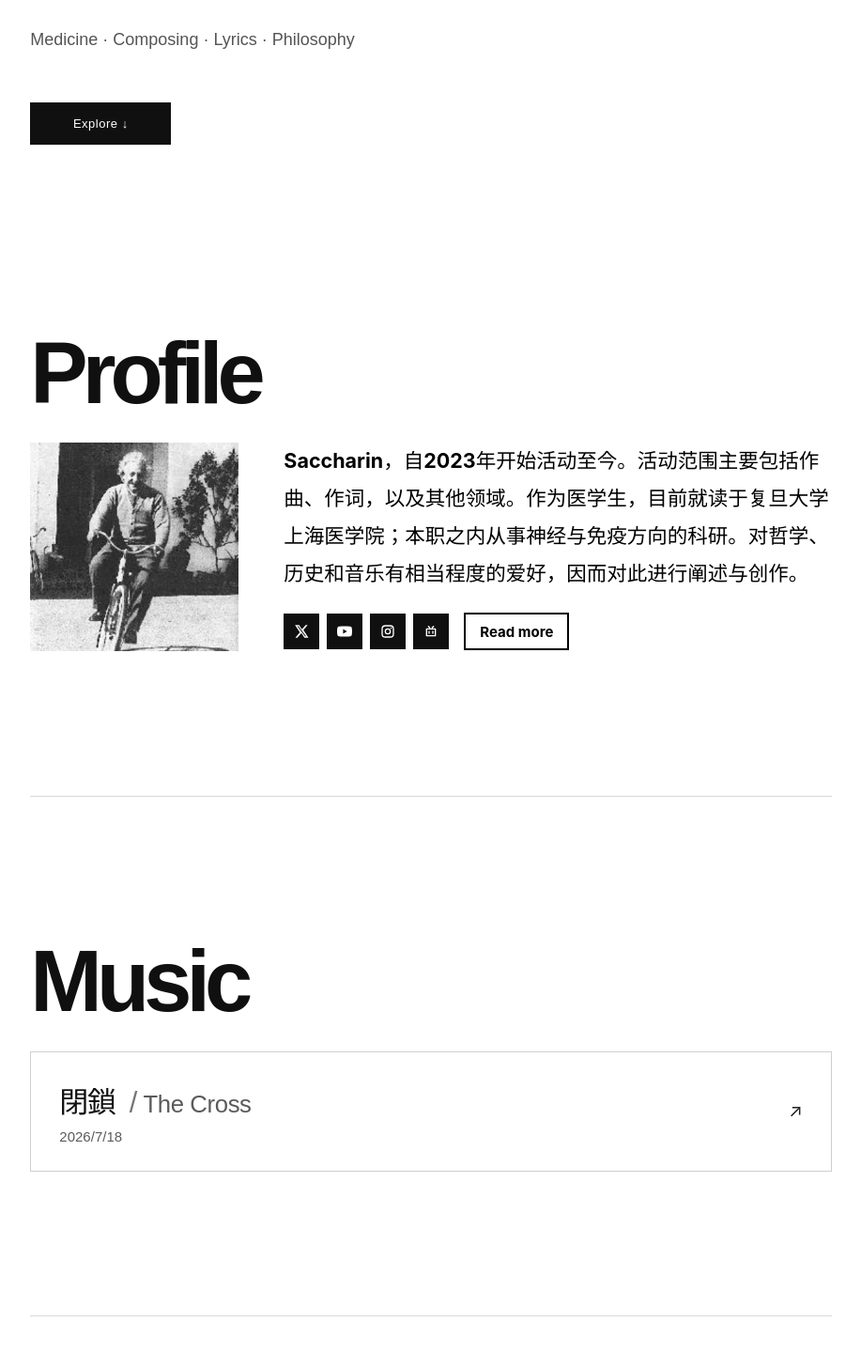
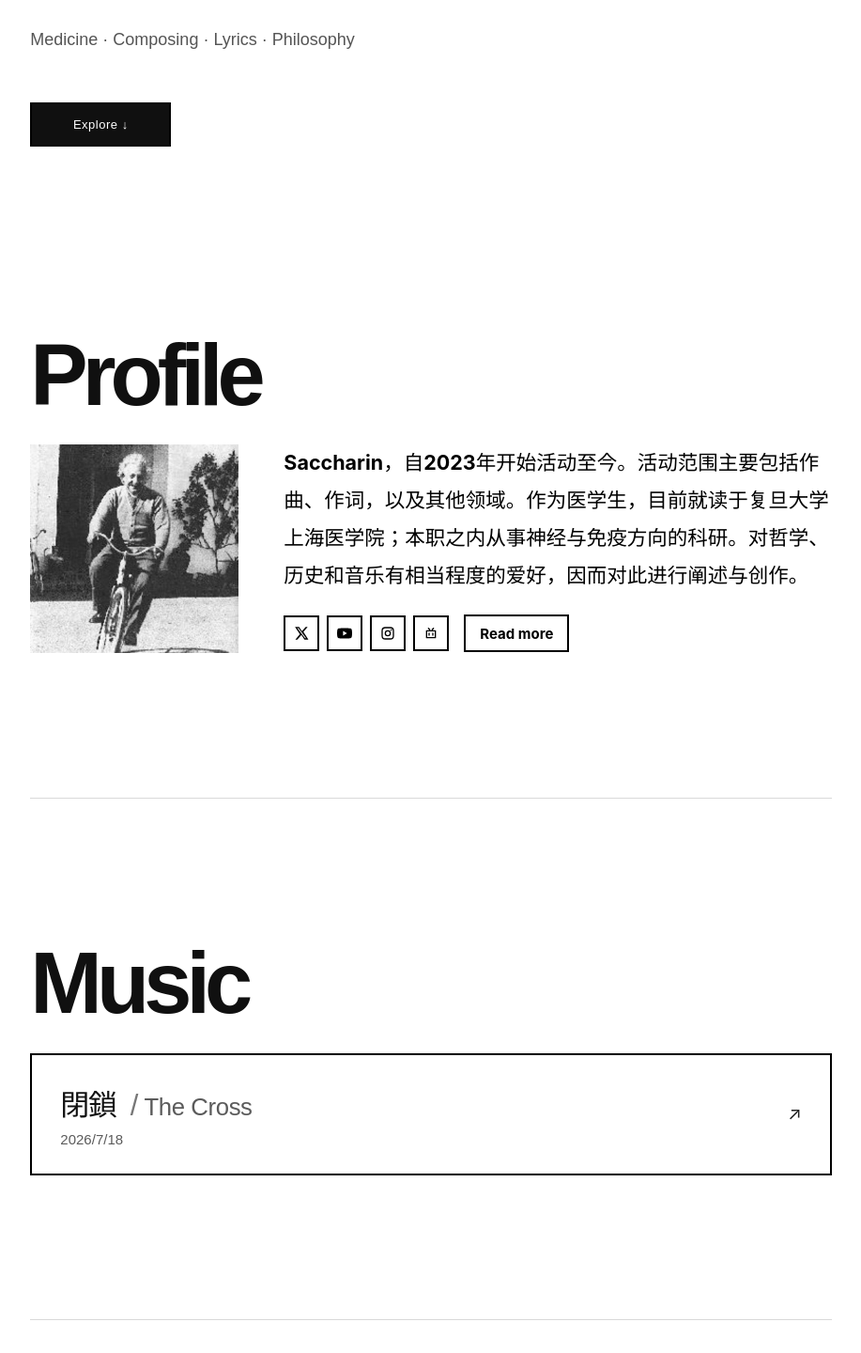
Before and after one commit to Saccharin04/Personal-website, a React (Vite) app: page / in a window 1280 px wide. Shown: the part 690-2130 px from the top of the page at 94% size, without its empty margins (181-1098 px from the left). Built offline with nearby package versions, Linux system fonts and the light colour scheme; a web font is replaced by a local one.

Commit message:
Match button borders and use traditional album titles

```diff
--- a/src/App.css
+++ b/src/App.css
@@ -52,7 +52,7 @@ main { min-height: 100vh; display: flex; flex-direction: column; }
 .explore-button {
   margin-top: 34px; padding: 14px 24px; min-width: 150px;
   display: inline-flex; justify-content: center; border-radius: 0;
-  border: 1px solid var(--ink); background: var(--ink); color: #fff;
+  border: 2px solid #000; background: var(--ink); color: #fff;
   text-decoration: none; font-size: 13px; letter-spacing: .04em;
   transition: background .2s ease, color .2s ease;
 }
@@ -85,7 +85,7 @@ main { min-height: 100vh; display: flex; flex-direction: column; }
 .lyrics-list-section { padding-top: clamp(72px, 9vw, 110px); }
 .track-card {
   display: flex; align-items: center; gap: 24px; min-height: 118px;
-  padding: 28px 30px; border: 1px solid #cfcfcf; border-radius: 0;
+  padding: 28px 30px; border: 2px solid #000; border-radius: 0;
   background: #fff; color: var(--ink); text-decoration: none;
   transition: background .22s ease, color .22s ease, border-color .22s ease;
 }
@@ -113,7 +113,7 @@ main { min-height: 100vh; display: flex; flex-direction: column; }
 .lyric-buttons { display: grid; grid-template-columns: repeat(4, minmax(0, 1fr)); gap: 12px; }
 .lyric-button {
   min-height: 76px; padding: 15px 18px; display: flex; align-items: center; gap: 14px;
-  border: 1px solid #cfcfcf; border-radius: 0; background: #fff; color: var(--ink);
+  border: 2px solid #000; border-radius: 0; background: #fff; color: var(--ink);
   text-align: left; font: inherit; cursor: pointer;
 }
 .lyric-button span { color: #666; font-size: 11px; letter-spacing: .12em; }
@@ -123,7 +123,7 @@ main { min-height: 100vh; display: flex; flex-direction: column; }
 .lyric-button:not(.is-coming-soon) { border-color: var(--ink); }
 .lyric-button:disabled:not(.is-selected) { color: #b2b2b2; cursor: default; background: #fff; }
 .lyric-button:disabled:not(.is-selected) span { color: #777; }
-.lyric-button.is-coming-soon { border-color: #d9d9d9; color: #b2b2b2; }
+.lyric-button.is-coming-soon { border-color: #000; color: #b2b2b2; }
 .lyric-button.is-coming-soon strong { font-weight: 400; }
 .lyric-button.is-coming-soon:disabled { background: #fff; color: #b2b2b2; }
 .lyric-panel { margin-top: 34px; min-height: 240px; padding: 32px; border: 1px solid var(--ink); background: #f7f7f7; }
@@ -137,10 +137,10 @@ main { min-height: 100vh; display: flex; flex-direction: column; }
 .social-links { display: flex; align-items: center; gap: 12px; }
 .social-links a {
   width: 46px; height: 46px; display: grid; place-items: center;
-  border: 1px solid var(--ink); border-radius: 0; background: var(--ink); color: #fff;
+  border: 2px solid #000; border-radius: 0; background: #fff; color: #000;
   transition: color .2s ease, background .2s ease, transform .2s ease;
 }
-.social-links a:hover { background: transparent; color: var(--ink); transform: translateY(-2px); }
+.social-links a:hover { background: var(--ink); color: #fff; transform: translateY(-2px); }
 .social-links svg { width: 18px; height: 18px; fill: currentColor; }
 :focus-visible { outline: 2px solid #111; outline-offset: 4px; }
 
--- a/src/App.jsx
+++ b/src/App.jsx
@@ -7,10 +7,10 @@ const channelPath = `${siteBase}channel-4am/`
 const profilePath = `${siteBase}profile/`
 
 const albums = [
-  { number: "01", title: "逃离夜晚", englishTitle: "Endless Night", years: "2020–2023年" },
-  { number: "02", title: "过期食品", englishTitle: "Overdue", years: "2024年" },
-  { number: "03", title: "椎上切迹", englishTitle: "The Third Sacrifice", years: "2024年" },
-  { number: "04", title: "午前四时电台", englishTitle: "Channel 4:00am", years: "2024–2026年", href: channelPath },
+  { number: "01", title: "逃離夜晚", englishTitle: "Endless Night", years: "2020–2023年" },
+  { number: "02", title: "過期食品", englishTitle: "Overdue", years: "2024年" },
+  { number: "03", title: "椎上切跡", englishTitle: "The Third Sacrifice", years: "2024年" },
+  { number: "04", title: "午前四時電台", englishTitle: "Channel 4:00am", years: "2024–2026年", href: channelPath },
 ]
 
 const lyrics = [
```
